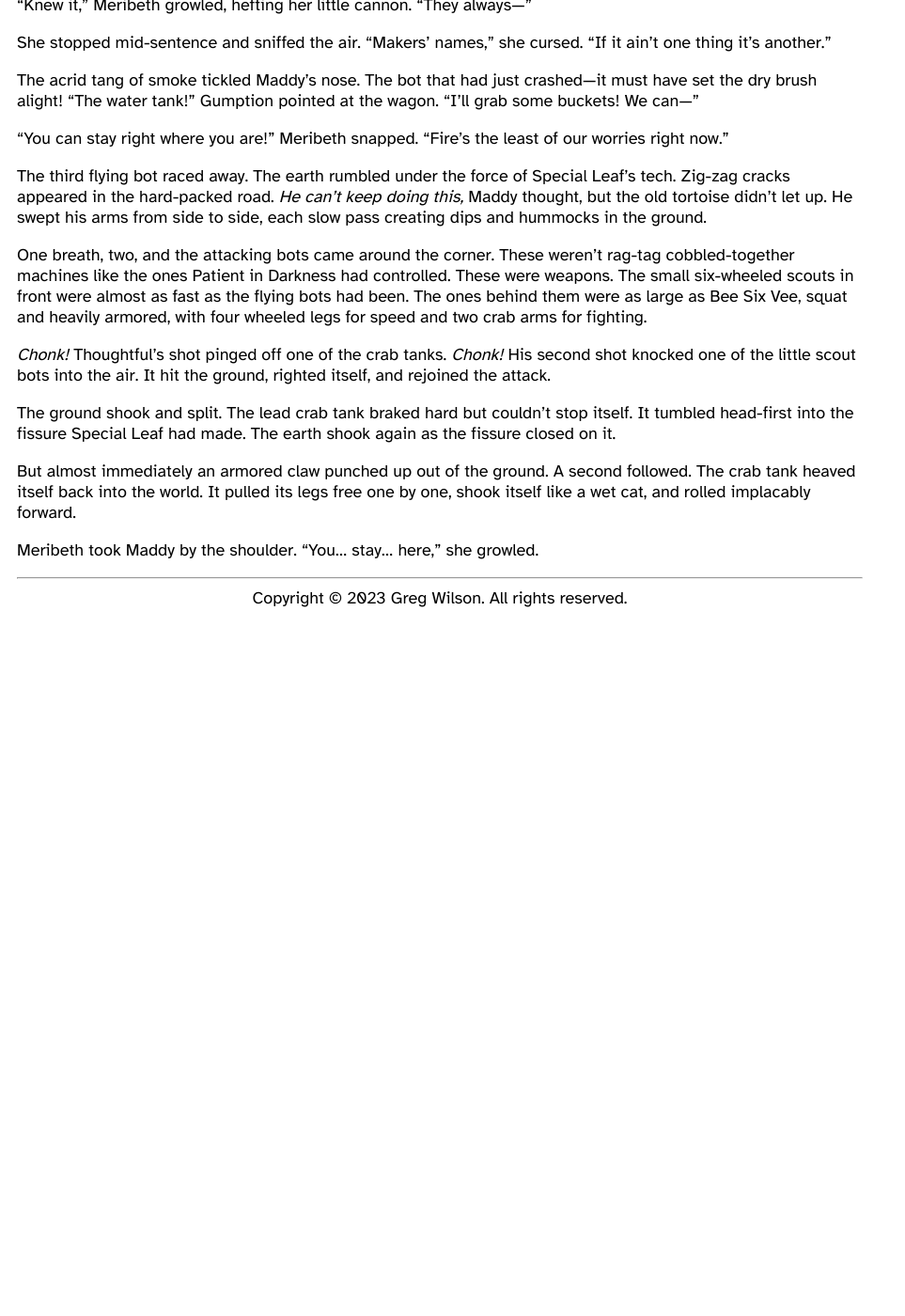
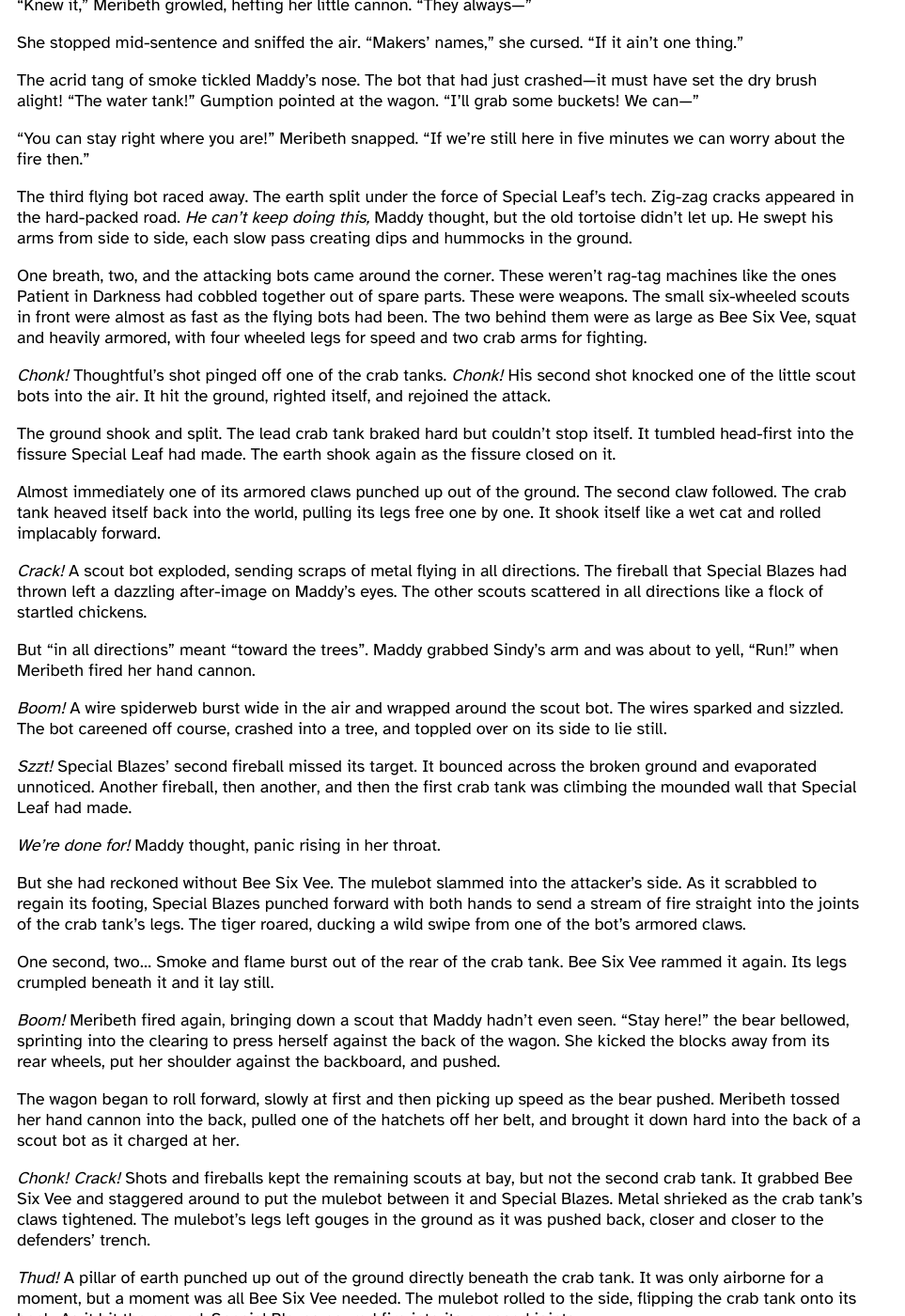
Before and after one commit to gvwilson/fiction, a Jekyll site: the page built from in-heck/index.md, in a window 1280 px wide and 1400 px high, scrolled down 32080 px. Shown: the whole window at 94% size, without its empty margins (0-963 px from the left). Built offline with Jekyll 4.4.1, drawn with Linux system fonts in a browser that asks for light colours; before the commit the page ends 32735 px from its top, so only the background shows below that; some of the changed text lies outside the part shown.

Commit message:
+597 words of In Heck

```diff
--- a/_data/status.csv
+++ b/_data/status.csv
@@ -36,6 +36,7 @@
 in-heck,2024-01-20,15905
 in-heck,2024-01-21,16472
 in-heck,2024-01-23,16806
+in-heck,2024-01-26,17403
 last-wolf,2023-09-01,41953
 leaderboard,2023-12-26,1094
 leaderboard,2023-12-27,1657
--- a/in-heck/index.md
+++ b/in-heck/index.md
@@ -2957,10 +2957,11 @@
 
 "You can stay right where you are!"
 Meribeth snapped.
-"Fire's the least of our worries right now."
+"If we're still here in five minutes
+we can worry about the fire then."
 
 The third flying bot raced away.
-The earth rumbled under the force of Special Leaf's tech.
+The earth split under the force of Special Leaf's tech.
 Zig-zag cracks appeared in the hard-packed road.
 *He can't keep doing this,* Maddy thought,
 but the old tortoise didn't let up.
@@ -2968,11 +2969,11 @@
 each slow pass creating dips and hummocks in the ground.
 
 One breath, two, and the attacking bots came around the corner.
-These weren't rag-tag cobbled-together machines
-like the ones Patient in Darkness had controlled.
+These weren't rag-tag machines
+like the ones Patient in Darkness had cobbled together out of spare parts.
 These were weapons.
 The small six-wheeled scouts in front were almost as fast as the flying bots had been.
-The ones behind them were as large as Bee Six Vee,
+The two behind them were as large as Bee Six Vee,
 squat and heavily armored,
 with four wheeled legs for speed
 and two crab arms for fighting.
@@ -2990,14 +2991,121 @@
 It tumbled head-first into the fissure Special Leaf had made.
 The earth shook again as the fissure closed on it.
 
-But almost immediately an armored claw punched up out of the ground.
-A second followed.
-The crab tank heaved itself back into the world.
-It pulled its legs free one by one,
-shook itself like a wet cat,
-and rolled implacably forward.
-
-Meribeth took Maddy by the shoulder.
-"You… stay… here," she growled.
+Almost immediately one of its armored claws punched up out of the ground.
+The second claw followed.
+The crab tank heaved itself back into the world,
+pulling its legs free one by one.
+It shook itself like a wet cat and rolled implacably forward.
+
+*Crack!*
+A scout bot exploded,
+sending scraps of metal flying in all directions.
+The fireball that Special Blazes had thrown left a dazzling after-image on Maddy's eyes.
+The other scouts scattered in all directions like a flock of startled chickens.
+
+But "in all directions" meant "toward the trees".
+Maddy grabbed Sindy's arm and was about to yell, "Run!"
+when Meribeth fired her hand cannon.
+
+*Boom!*
+A wire spiderweb burst wide in the air and wrapped around the scout bot.
+The wires sparked and sizzled.
+The bot careened off course,
+crashed into a tree,
+and toppled over on its side to lie still.
+
+*Szzt!*
+Special Blazes' second fireball missed its target.
+It bounced across the broken ground and evaporated unnoticed.
+Another fireball,
+then another,
+and then the first crab tank was climbing the mounded wall
+that Special Leaf had made.
+
+*We're done for!*
+Maddy thought,
+panic rising in her throat.
+
+But she had reckoned without Bee Six Vee.
+The mulebot slammed into the attacker's side.
+As it scrabbled to regain its footing,
+Special Blazes punched forward with both hands
+to send a stream of fire straight into the joints
+of the crab tank's legs.
+The tiger roared,
+ducking a wild swipe from one of the bot's armored claws.
+
+One second, two…
+Smoke and flame burst out of the rear of the crab tank.
+Bee Six Vee rammed it again.
+Its legs crumpled beneath it and it lay still.
+
+*Boom!*
+Meribeth fired again,
+bringing down a scout that Maddy hadn't even seen.
+"Stay here!"
+the bear bellowed,
+sprinting into the clearing
+to press herself against the back of the wagon.
+She kicked the blocks away from its rear wheels,
+put her shoulder against the backboard,
+and pushed.
+
+The wagon began to roll forward,
+slowly at first and then picking up speed as the bear pushed.
+Meribeth tossed her hand cannon into the back,
+pulled one of the hatchets off her belt,
+and brought it down hard into the back of a scout bot
+as it charged at her.
+
+*Chonk!*
+*Crack!*
+Shots and fireballs kept the remaining scouts at bay,
+but not the second crab tank.
+It grabbed Bee Six Vee and staggered around
+to put the mulebot between it and Special Blazes.
+Metal shrieked as the crab tank's claws tightened.
+The mulebot's legs left gouges in the ground as it was pushed back,
+closer and closer to the defenders' trench.
+
+*Thud!*
+A pillar of earth punched up out of the ground
+directly beneath the crab tank.
+It was only airborne for a moment,
+but a moment was all Bee Six Vee needed.
+The mulebot rolled to the side,
+flipping the crab tank onto its back.
+As it hit the ground,
+Special Blazes poured fire into its exposed joints.
+
+Gumption whooped as the last of the scout bots fled.
+Maddy hugged her sister.
+"Are you aright?"
+she asked,
+her voice muffled by Sindy's curly hair.
+
+"I'm fine,"
+Sindy said.
+"It's not like it's my first fight or anything."
+Nevertheless,
+she held on to Maddy for a heartbeat when the older Roo would have let go.
+
+Gumption's hand came down on Maddy's shoulder.
+"Somethin's wrong."
+He pointed at the trench,
+then set off at a run.
+
+Maddy reached it a few moments after him.
+Her hand flew to her mouth.
+
+Special Leaf blinked up at her.
+"It's… not as bad… as it looks," the old tortoise wheezed.
+
+"No, it's worse,"
+Thoughtful said,
+folding a length of beige linen bandage
+and pressing it against the spreading red stain on Special Leaf's chest.
+The rabbit looked up at Special Blazes.
+"It's a lot worse."
 
 </section>
```
Also changed, not shown: other parts of in-heck/index.md (+3 -3 lines), status.svg.
